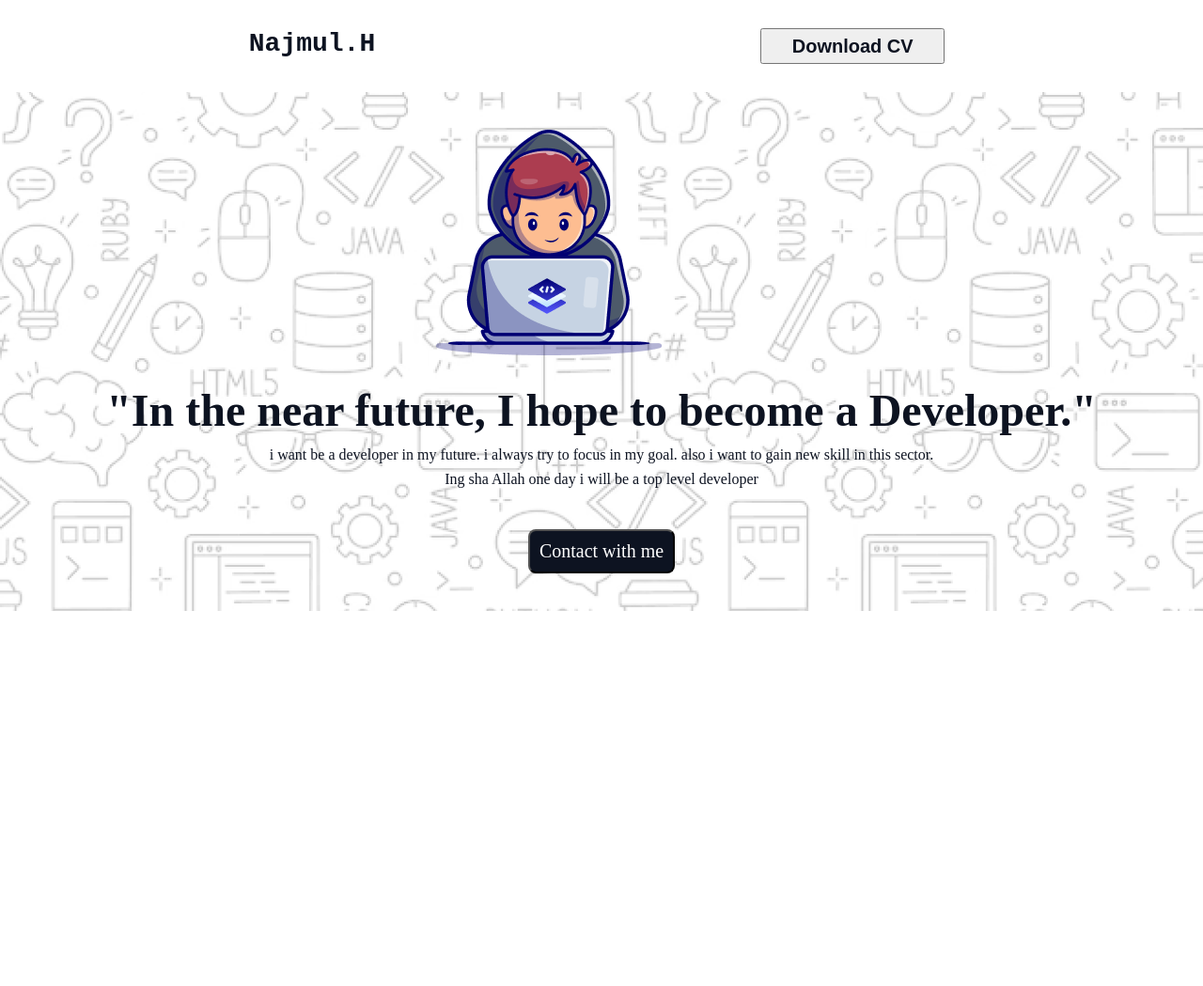
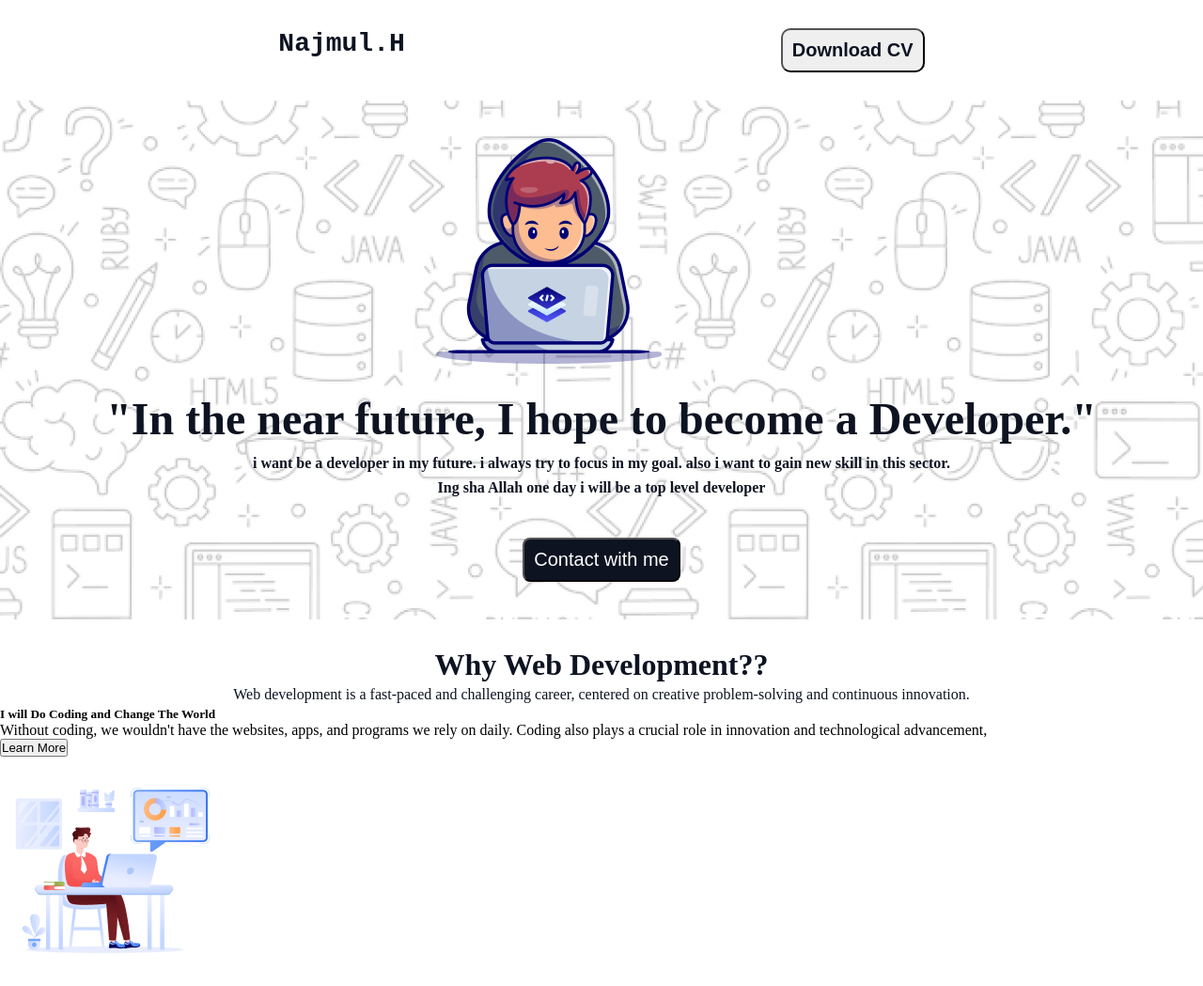
Before and after one commit to najmulhoque/B10-assignment-1, a plain HTML site: page index.html in a window 1280 px wide. Shown: the whole page at 94% size. Before the commit the page ends 800 px from the top, so only its background shows below. Drawn offline with Linux system fonts and the light colour scheme.

Commit message:
why develop section added

```diff
--- a/index.html
+++ b/index.html
@@ -13,17 +13,35 @@
         <button class="nav-button">Download CV</button>
     </nav>
 </Header>
+<!-- This is the hero section bro -->
 <section class="hero-part">
  <div class="hero-detils">
     <div class="group-bg"> <img src="./assets/Group.png" alt=""></div>
     <div class="hero-all-details">
         <h3 class="hero-heading">"In the near future, I hope to become a Developer."</h3>
         <p class="hero-discription">i want be a developer in my future. i always try to focus in my goal. also i want to gain new skill in this sector. <br> Ing sha Allah one day i will be a top level developer
-
         </p>
         <button class="button-contact">Contact with me</button>
     </div>
  </div>
 </section>
+<!-- why develop section start bro -->
+ <section>
+    <div>
+        <h4 class="cart-section-heading">Why Web Development??</h4>
+        <p class="cart-section-dis">Web development is a fast-paced and challenging career, centered on creative problem-solving and continuous innovation. </p>
+    </div>
+    <!-- each cart -->
+    <div>
+        <div>
+            <h5 class="cart-heading">I will Do Coding and Change The World</h5>
+            <p class="cart-discription">Without coding, we wouldn't have the websites, apps, and programs we rely on daily. Coding also plays a crucial role in innovation and technological advancement,</p>
+            <button class="cart-button">Learn More</button>
+        </div>
+        <div>
+            <img src="./assets/Group 3.png" alt="">
+        </div>
+    </div>
+ </section>
 </body>
 </html>
--- a/styles/styles.css
+++ b/styles/styles.css
@@ -1,7 +1,7 @@
 *{
     margin: 0;
     padding: 0;
-    font-family: 'Azeret Mono' sans-serif;
+
 }
 @import url('https://fonts.googleapis.com/css2?family=Azeret+Mono:ital,wght@0,100..900;1,100..900&display=swap');
 
@@ -22,30 +22,18 @@ display: flex;
 }
 .nav-button{
 /* Download Resume */
-position: static;
-width: 196px;
-height: 23px;
-/* Auto layout */
-display: flex;
-flex-direction: row;
-justify-content: center;
-align-items: center;
-gap: 10;
-padding: 17px 24px 17px 24px;
 
 
-/* Inside Auto Layout */
-flex: none;
-order: 0;
-flex-grow: 0;
-margin: 0px 10px;
+/* Auto layout */
+padding: 10px;
 color: rgb(13, 19, 33);
-font-family: 'Azeret Mono' sans-serif;
+font-family: "Azeret Mono" monospace;
 font-size: 20px;
 font-weight: 600;
 line-height: 23px;
 letter-spacing: 0%;
 text-align: center;
+border-radius:  10px;
 }
 .hero-part{
     background-image: url(../assets/Hero-bg.png);
@@ -72,28 +60,47 @@ padding-top: 40px;
 }
 .hero-heading{
     color: rgb(13, 19, 33);
-    font-family: 'Azeret Mono';
+    font-family: 'Azeret Mono' monospace;
     font-size: 48px;
     font-weight: 800;
     line-height: 68px;
-    letter-spacing: 0%;
+    gap: 20px;
     text-align: center;
 }
 .hero-discription{
     color: rgb(13, 19, 33);
-font-family: 'Azeret Mono';
+font-family: 'Azeret Mono' monospace;
+font-size: 16px;
+font-weight: 800;
+line-height: 26px;
+letter-spacing: 0%;
+text-align: center;
+}
+.button-contact{
+    font-size: 20px;
+    font-family: 'Azeret Mono' monospace;
+    border-radius: 8px;
+    color: white;
+background: rgb(13, 19, 33);
+padding: 10px;
+margin-top: 40px;
+}
+/* 2nd section start */
+.cart-section-heading{
+    color: rgb(13, 19, 33);
+font-family: 'Azeret Mono' monospace;
+font-size: 32px;
+font-weight: 800;
+line-height: 37px;
+letter-spacing: 0%;
+text-align: center;
+}
+.cart-section-dis{
+    color: rgb(13, 19, 33);
+font-family: 'Azeret Mono' monospace;
 font-size: 16px;
 font-weight: 400;
 line-height: 26px;
 letter-spacing: 0%;
 text-align: center;
 }
-.button-contact{
-    font-size: 20px;
-    font-family: 'Azeret Mono';
-    border-radius: 8px;
-    color: white;
-background: rgb(13, 19, 33);
-padding: 10px;
-margin-top: 40px;
-}
```
